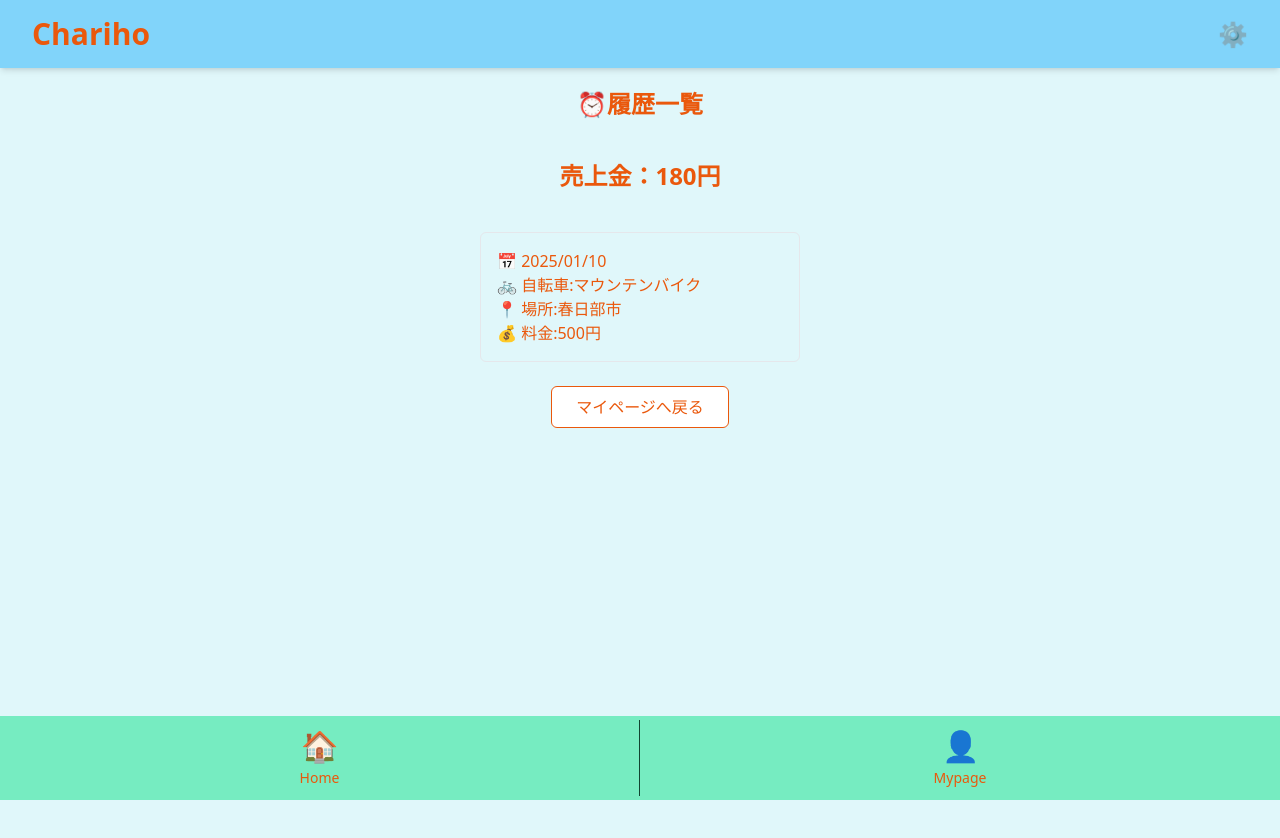
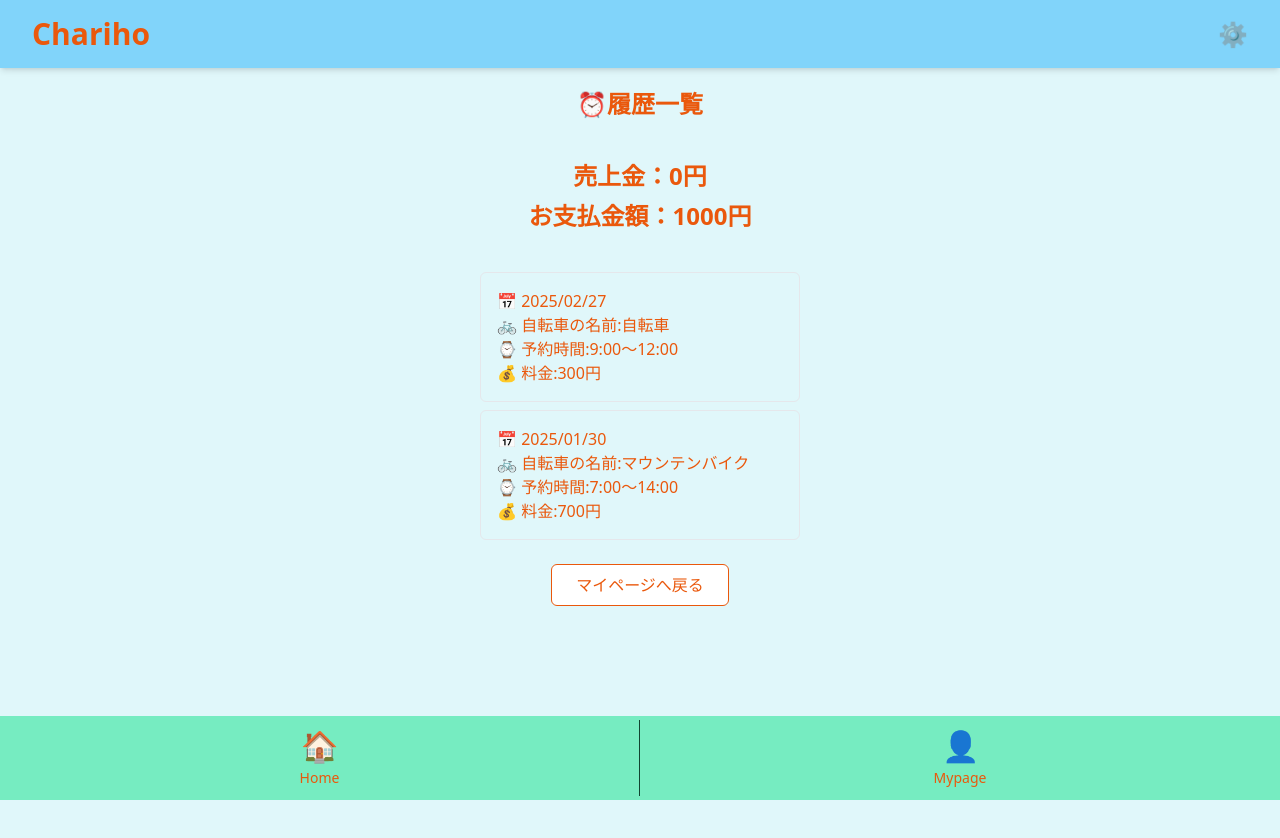
Before and after one commit to ms-engineer-bc24-12/Section_9_team_chariho, a Next.js app in the folder frontend/: page /mypage/history in a window 1280 px wide. Shown: the top 838 px of the page. Built offline with nearby package versions, Linux system fonts and the light colour scheme.

Commit message:
fix:デモ動画における修正

```diff
--- a/frontend/src/app/mypage/history/page.tsx
+++ b/frontend/src/app/mypage/history/page.tsx
@@ -11,13 +11,20 @@ export default function HistoryPage() {
         <br />
         {/* 自転車を貸した場合 */}
         <div className="flex flex-col gap-2 mt-4 md-6">
-          <p className="text-2xl font-semibold text-center">売上金：180円</p>
+          <p className="text-2xl font-semibold text-center">売上金：0円</p>
+          <p className="text-2xl font-semibold text-center">お支払金額：1000円</p>
           <br />
           <div className="border p-4 rounded-md w-80">
-            <p>📅 2025/01/10</p>
-            <p>🚲 自転車:マウンテンバイク</p>
-            <p>📍 場所:春日部市</p>
-            <p>💰 料金:500円</p>
+            <p>📅 2025/02/27</p>
+            <p>🚲 自転車の名前:自転車</p>
+            <p>⌚ 予約時間:9:00～12:00</p>
+            <p>💰 料金:300円</p>
+          </div>
+          <div className="border p-4 rounded-md w-80">
+            <p>📅 2025/01/30</p>
+            <p>🚲 自転車の名前:マウンテンバイク</p>
+            <p>⌚ 予約時間:7:00～14:00</p>
+            <p>💰 料金:700円</p>
           </div>
         </div>
         <div className="mt-6">
--- a/frontend/src/app/rental/borrow/reserve/page.tsx
+++ b/frontend/src/app/rental/borrow/reserve/page.tsx
@@ -7,7 +7,7 @@ export default function ReserveConfirmPage() {
   return (
     <div className="flex flex-col items-center justify-between min-h-screen">
       <div className="flex flex-col items-center justify-center flex-grow">
-        <p className="text-2xl font-bold">登録が完了しました！</p>
+        <p className="text-2xl font-bold">予約が完了しました！</p>
         <br />
         <Link href="/rental">
           <Button>Homeへ戻る</Button>
--- a/frontend/src/app/rental/lend/register/page.tsx
+++ b/frontend/src/app/rental/lend/register/page.tsx
@@ -172,29 +172,37 @@ export default function RegisterBikePage() {
                 <option value="鍵式">鍵式</option>
               </select>
             </label>
-
-            {/* 位置情報取得 */}
+            {/* 位置情報の取得 */}
             <label className="block mb-4">
               🚲 保管場所（現在地）位置情報
-              <div className="flex items-center gap-2">
-                <Button onClick={handleGetLocation}>登録</Button>
-                <Button onClick={handleRetryLocation}>再取得</Button>
+              <div className="flex flex-col gap-2">
+                {' '}
+                {/* flex-col で縦並びに */}
+                {/* コメント部分 */}
+                <p>
+                  ※正確な位置を登録するため、保管場所でボタンを押してください。
+                </p>
+                {/* ボタン部分 */}
+                <div className="flex justify-center gap-2">
+                  <Button onClick={handleGetLocation}>登録</Button>
+                  <Button onClick={handleRetryLocation}>再取得</Button>
+                </div>
+                {/* ステータスメッセージ */}
                 {locationStatus && (
-                  <span
-                    className={
+                  <p
+                    className={`text-center ${
                       locationStatus === 'OK'
                         ? 'text-green-500'
                         : 'text-red-500'
-                    }
+                    }`}
                   >
                     {locationStatus === 'OK'
                       ? 'OK (取得成功)'
                       : 'NG (取得失敗)'}
-                  </span>
+                  </p>
                 )}
               </div>
             </label>
-
             {/* 画像撮影（Base64 & ローカルストレージ保存対応） */}
             <CameraToBase64 onCapture={(base64) => setCapturedImage(base64)} />
 
```
